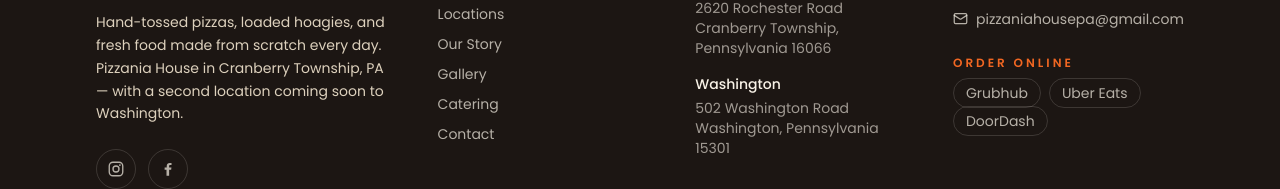
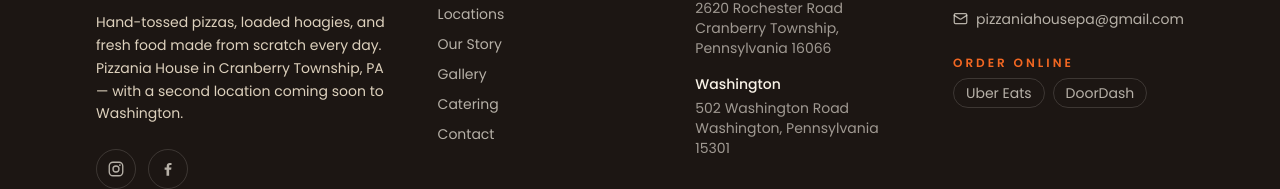
Before and after one commit to vinodkumargogineni/pizzaniahouse, a Next.js app: page / in a window 1280 px wide. Shown: the part 5546-5735 px from the top of the page. Built offline with nearby package versions, Linux system fonts and the light colour scheme.

Commit message:
Wire real Uber Eats + DoorDash order links (Cranberry)
Co-Authored-By: Claude Sonnet 5 <noreply@anthropic.com>

```diff
--- a/src/data/locations.ts
+++ b/src/data/locations.ts
@@ -73,8 +73,14 @@ export const locations: Location[] = [
     hours: standardHours,
     features: ["Dine-in", "Takeout", "Curbside pickup", "Delivery", "Catering"],
     orderLinks: [
-      { label: "Order Pickup", href: "#" },
-      { label: "Order Delivery", href: "#" },
+      {
+        label: "Order on Uber Eats",
+        href: "https://www.ubereats.com/store/pizzania-house-rochester-rd/ESbVpCnUWPSr8_Hq1ehFNw",
+      },
+      {
+        label: "Order on DoorDash",
+        href: "https://www.doordash.com/store/pizzania-house-cranberry-township-42456832/",
+      },
     ],
   },
   {
--- a/src/data/site.ts
+++ b/src/data/site.ts
@@ -15,11 +15,17 @@ export const site = {
     instagram: "https://www.instagram.com/pizzania_house_cranberry/",
     facebook: "https://www.facebook.com/pizzaniahousecranberry/",
   },
-  // Delivery-partner storefronts — replace "#" with the real store URLs.
+  // Delivery-partner storefronts (Cranberry Township).
   delivery: [
-    { label: "Grubhub", href: "#" },
-    { label: "Uber Eats", href: "#" },
-    { label: "DoorDash", href: "#" },
+    {
+      label: "Uber Eats",
+      href: "https://www.ubereats.com/store/pizzania-house-rochester-rd/ESbVpCnUWPSr8_Hq1ehFNw",
+    },
+    {
+      label: "DoorDash",
+      href: "https://www.doordash.com/store/pizzania-house-cranberry-township-42456832/",
+    },
+    // TODO: add the Grubhub storefront link if they have one.
   ],
   nav: [
     { label: "Menu", href: "/menu" },
```
